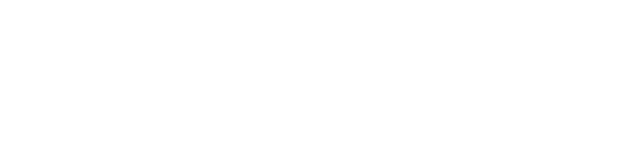
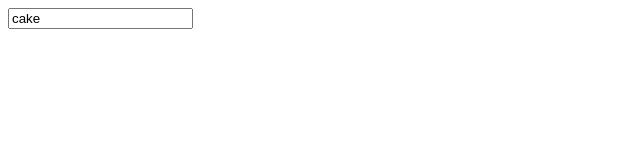
Before and after one commit to alistairreynolds/understanding-typescript, a website: page index.html in a window 1280 px wide. Shown: the whole page, without its empty margins (0-640 px from the left). Drawn offline with Linux system fonts and the light colour scheme.

Commit message:
Finish lesson 86 - Type casting

```diff
--- a/app.js
+++ b/app.js
@@ -62,3 +62,8 @@ function getSpeed(animal) {
 getSpeed({ type: 'bird', flyingSpeed: 10 });
 // Will throw errors
 // getSpeed({type: 'cat', flyingSpeed: 10});
+// Type casting to an HTMLInputElement so we can set the 'cake'
+// const userInputEl = <HTMLInputElement>document.querySelector('#user-input');
+// Alternative method which works with React
+var userInputEl = document.querySelector('#user-input');
+userInputEl.value = 'cake';
--- a/app.ts
+++ b/app.ts
@@ -114,3 +114,9 @@ getSpeed({type: 'bird', flyingSpeed: 10});
 
 // Will throw errors
 // getSpeed({type: 'cat', flyingSpeed: 10});
+
+// Type casting to an HTMLInputElement so we can set the 'cake'
+// const userInputEl = <HTMLInputElement>document.querySelector('#user-input');
+// Alternative method which works with React
+const userInputEl = document.querySelector('#user-input') as HTMLInputElement;
+userInputEl.value = 'cake';
--- a/index.html
+++ b/index.html
@@ -5,6 +5,8 @@
     <title>Title</title>
     <script src="app.js" defer></script>
 
+    <input type="text" id="user-input" placeholder="type here">
+
 </head>
 
 <body>
```
